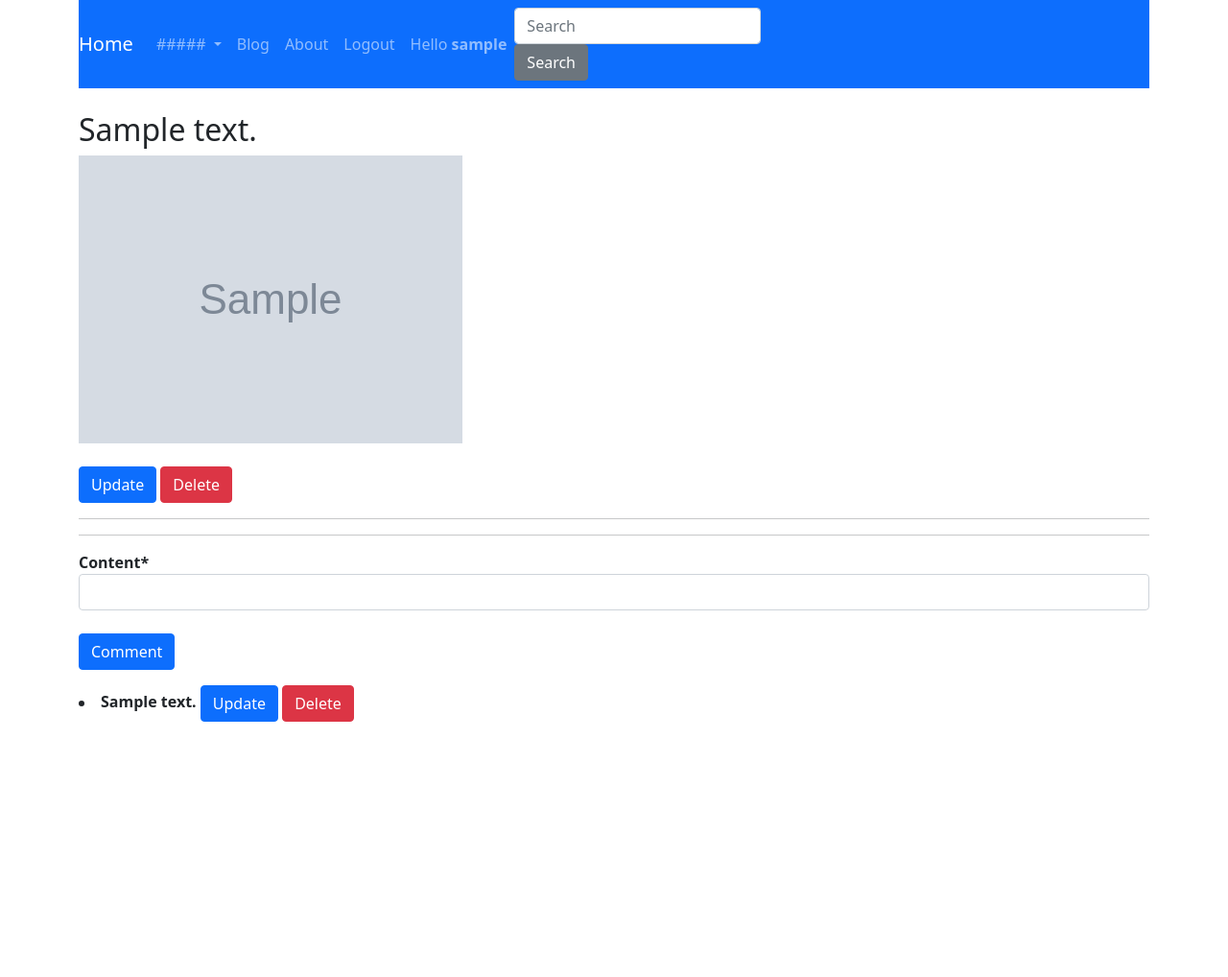
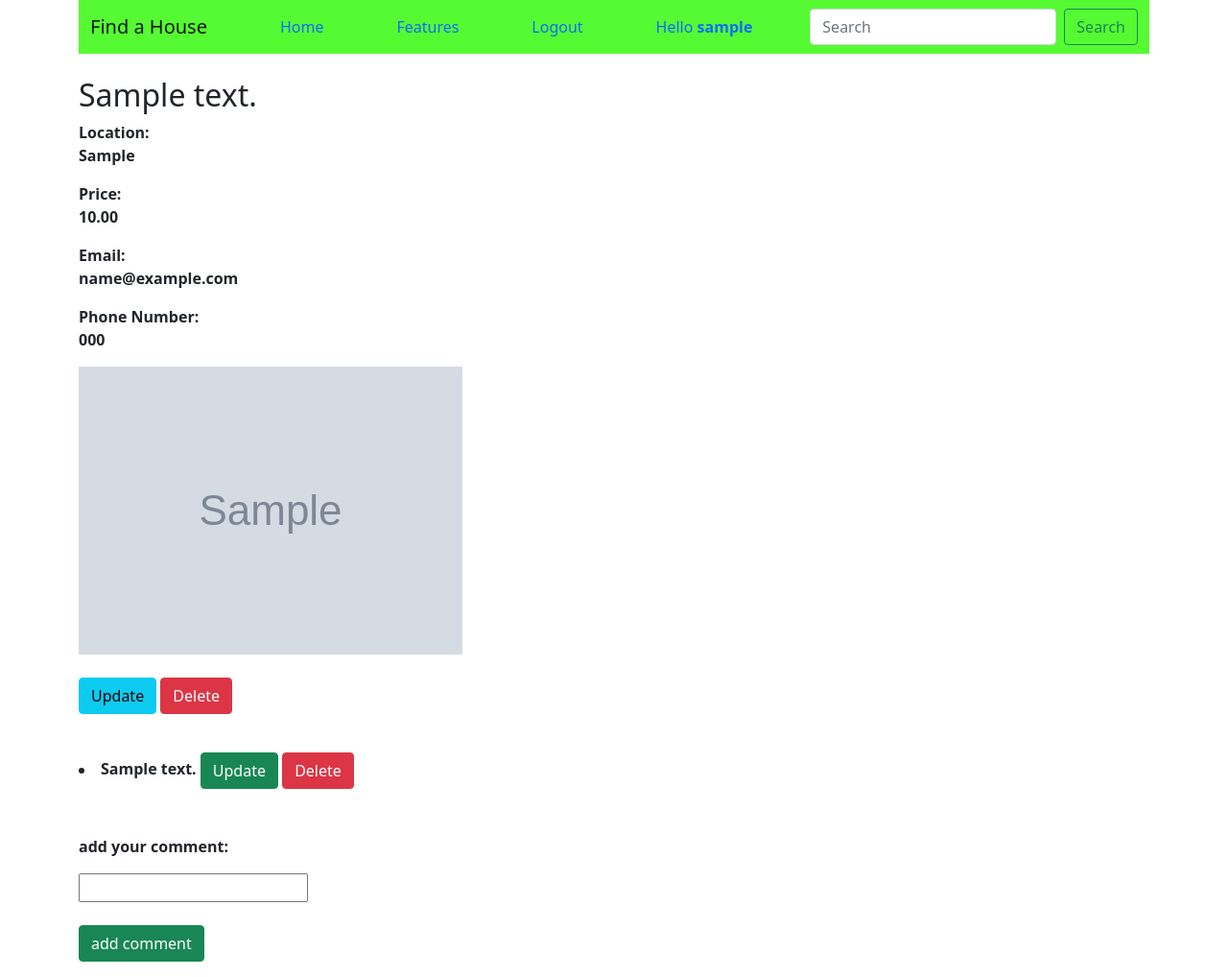
Before and after one commit to SuperbWebDeveloper11/sale-a-house, a Django app: page /houses/house/1/detail/ in a window 1280 px wide. Shown: the whole page at 96% size. Before the commit the page ends 752 px from the top, so only its background shows below. Run offline with Django 3.2, Linux system fonts and the light colour scheme; a user stored in the database is signed in; tables that the repository leaves empty hold one stand-in row (values such as "Sample post"); grey boxes marked "Sample" are stand-in pictures; some libraries are stand-ins or nearby versions.

Commit message:
little changes

```diff
--- a/findahouse/settings.py
+++ b/findahouse/settings.py
@@ -24,6 +24,7 @@ INSTALLED_APPS = [
     'crispy_forms',
     'houses.apps.HousesConfig',
     'sorl.thumbnail',
+    'taggit',
 ]
 
 MIDDLEWARE = [
@@ -56,7 +57,6 @@ TEMPLATES = [
 
 WSGI_APPLICATION = 'findahouse.wsgi.application'
 
-# postgres configuration from .env file
 
 DATABASES = {
     'default': {
--- a/houses/models.py
+++ b/houses/models.py
@@ -1,10 +1,18 @@
 from django.db import models
 from django.urls import reverse
 from django.contrib.auth.models import User
+from taggit.managers import TaggableManager
 
 class House(models.Model):
+    # tags, price, location, phonenumber, email,
     description = models.CharField(max_length=200)
     main_picture = models.ImageField(upload_to='houses-pictures', blank=True)
+    tags = TaggableManager()
+    price = models.DecimalField(max_digits=10, decimal_places=2, blank=True)
+    location = models.CharField(max_length=200, blank=True)
+    phonenumber = models.CharField(max_length=200, blank=True)
+    email = models.EmailField(blank=True)
+    available = models.BooleanField(default=True)
     created_by = models.ForeignKey(User, on_delete=models.CASCADE, related_name='houses_house')
 
     def get_absolute_url(self):
--- a/houses/templates/houses/house/house_detail.html
+++ b/houses/templates/houses/house/house_detail.html
@@ -6,6 +6,11 @@
 {% block content %}
 
 <h2>{{ house.description }}</h2>
+
+<p><b>Location: </b><br />{{ house.location }}</p>
+<p><b>Price: </b><br />{{ house.price }}</p>
+<p><b>Email: </b><br />{{ house.email }}</p>
+<p><b>Phone Number: </b><br />{{ house.phonenumber }}</p>
 
 {% if house.main_picture %}
   {% thumbnail house.main_picture "500" as im %}
@@ -22,16 +27,30 @@
 <!-- Display 'Edit' and 'Delete' buttons -->
 {% if user.is_authenticated and house.created_by == user %}
 <p>
-<a href="{% url 'houses:house_update' house.pk %}" class="btn btn-primary"> Update </a>
+<a href="{% url 'houses:house_update' house.pk %}" class="btn btn-info"> Update </a>
 <a href="{% url 'houses:house_delete' house.pk %}" class="btn btn-danger"> Delete </a>
 </p>
-<hr />
+<br />
 {% endif %}
 
-<hr />
+{% for comment in house.comments.all %}
+  <li>
+    {{comment.content}}
+    {% if user.is_authenticated and house.created_by == user %}
+    <a href="{% url 'houses:house_update_comment' pk=house.pk comment_pk=comment.pk %}" class="btn btn-success"> Update </a>
+    <a href="{% url 'houses:house_delete_comment' pk=house.pk comment_pk=comment.pk %}" class="btn btn-danger"> Delete </a>
+    {% endif %}
+    <br>
+    <br>
+  </li>
+{% empty %}
+  <p>no comment yet</p>
+{% endfor %}
 
 <!-- Display comment form -->
 {% if user.is_authenticated %}
+<br />
+<p>add your comment:</p>
 <form
   {% if update_form %}
     action="{% url 'houses:house_update_comment' pk=house.pk comment_pk=comment_form.instance.pk %}"
@@ -42,24 +61,22 @@
   novalidate
   enctype="multipart/form-data"
   class="uniForm">
-    {{ comment_form|crispy }}
-    {% csrf_token %}
+  {% for field in comment_form %}
+  <div class='form-group'>
+    {% if field.errors %}
+    <div class='alert alert-danger'>
+      {{ field.errors }}
+    </div>
+    {% endif %}
+      {{ field }}
+  </div>
+  {% endfor %}
+  {% csrf_token %}
     <br>
-    <p><input type="submit" value="Comment" class='btn btn-primary'></p>
+    <p><input type="submit" value="add comment" class='btn btn-success'></p>
 </form>
 {% endif %}
 
-{% for comment in house.comments.all %}
-  <li>
-    {{comment.content}}
-    {% if user.is_authenticated and house.created_by == user %}
-    <a href="{% url 'houses:house_update_comment' pk=house.pk comment_pk=comment.pk %}" class="btn btn-primary"> Update </a>
-    <a href="{% url 'houses:house_delete_comment' pk=house.pk comment_pk=comment.pk %}" class="btn btn-danger"> Delete </a>
-    {% endif %}
-    <br>
-    <br>
-  </li>
-{% endfor %}
 
 
 {% endblock %}
--- a/houses/templates/houses/house/house_list.html
+++ b/houses/templates/houses/house/house_list.html
@@ -38,3 +38,8 @@
 
 
 {% endblock %}
+
+
+{% block infinite_scroll %}
+  <script src='{% static 'houses/infinite-scroll.js' %}'></script>
+{% endblock %}
--- a/houses/views.py
+++ b/houses/views.py
@@ -53,7 +53,7 @@ class HouseCreate(SuccessMessageMixin, LoginRequiredMixin, CreateView): # create
     model = House
     initial = {'description': 'beaultiful house'}
     template_name = 'houses/house/house_form_create.html'
-    fields = ['description', 'main_picture']
+    fields = ['description', 'main_picture', 'price', 'location', 'phonenumber', 'email']
     success_message = "house was created successfully"
 
     def form_valid(self, form):
@@ -64,7 +64,7 @@ class HouseCreate(SuccessMessageMixin, LoginRequiredMixin, CreateView): # create
 class HouseUpdate(SuccessMessageMixin, LoginRequiredMixin, UpdateView): # update house
     model = House
     template_name = 'houses/house/house_form_update.html'
-    fields = ['description', 'main_picture']
+    fields = ['description', 'main_picture', 'price', 'location', 'phonenumber', 'email']
     success_message = "house was updated successfully"
 
     def form_valid(self, form):
--- a/templates/base.html
+++ b/templates/base.html
@@ -10,7 +10,7 @@
   <body>
 
     <div class='container'>
-      {% include 'navbar.html' %}
+      {% include 'navbar2.html' %}
       <!-- display messages using django messages framework -->
       {% if messages %}
       <div class="messages">
@@ -27,7 +27,7 @@
 
     <script src='{% static 'js/jquery-3.5.1.min.js' %}'></script>
     <script src='{% static 'js/bootstrap.min.js' %}'></script>
-    <script src='{% static 'houses/infinite-scroll.js' %}'></script>
+    {% block infinite_scroll %} {% endblock %}
 
   </body>
 </html>
--- /dev/null
+++ b/templates/navbar2.html
@@ -0,0 +1,23 @@
+
+<nav class="navbar navbar-light" style="background-color: #56FA32;">
+  <div class="container-fluid">
+    <a class="navbar-brand">Find a House</a>
+
+          <a href="{% url "login" %}" class="nav-link" > Home </a>
+          <a href="{% url "login" %}" class="nav-link" > Features </a>
+      {% if not request.user.is_authenticated %}
+          <a href="{% url "login" %}" class="nav-link" > Login </a>
+          <a href="{% url "register" %}" class="nav-link" > Register </a>
+      {% else %}
+          <a href="{% url "logout" %}" class="nav-link" > Logout </a>
+          <a href="#" class="nav-link" > Hello <b>{{ request.user.username }} </a>
+      {% endif %}
+
+
+
+    <form class="d-flex">
+      <input class="form-control me-2" type="search" placeholder="Search" aria-label="Search">
+      <button class="btn btn-outline-success" type="submit">Search</button>
+    </form>
+  </div>
+</nav>
```
Also changed, not shown: README.md.
